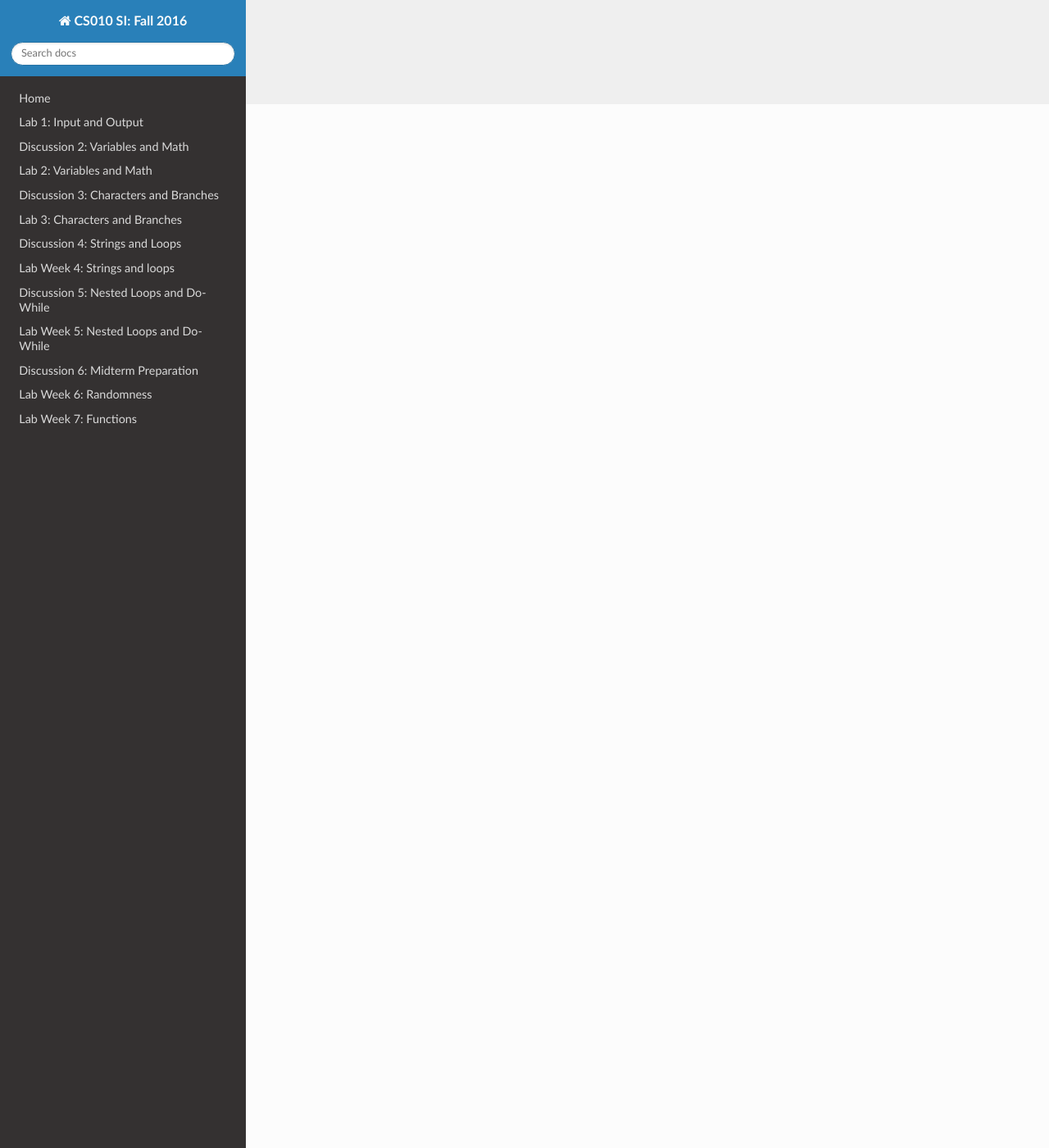
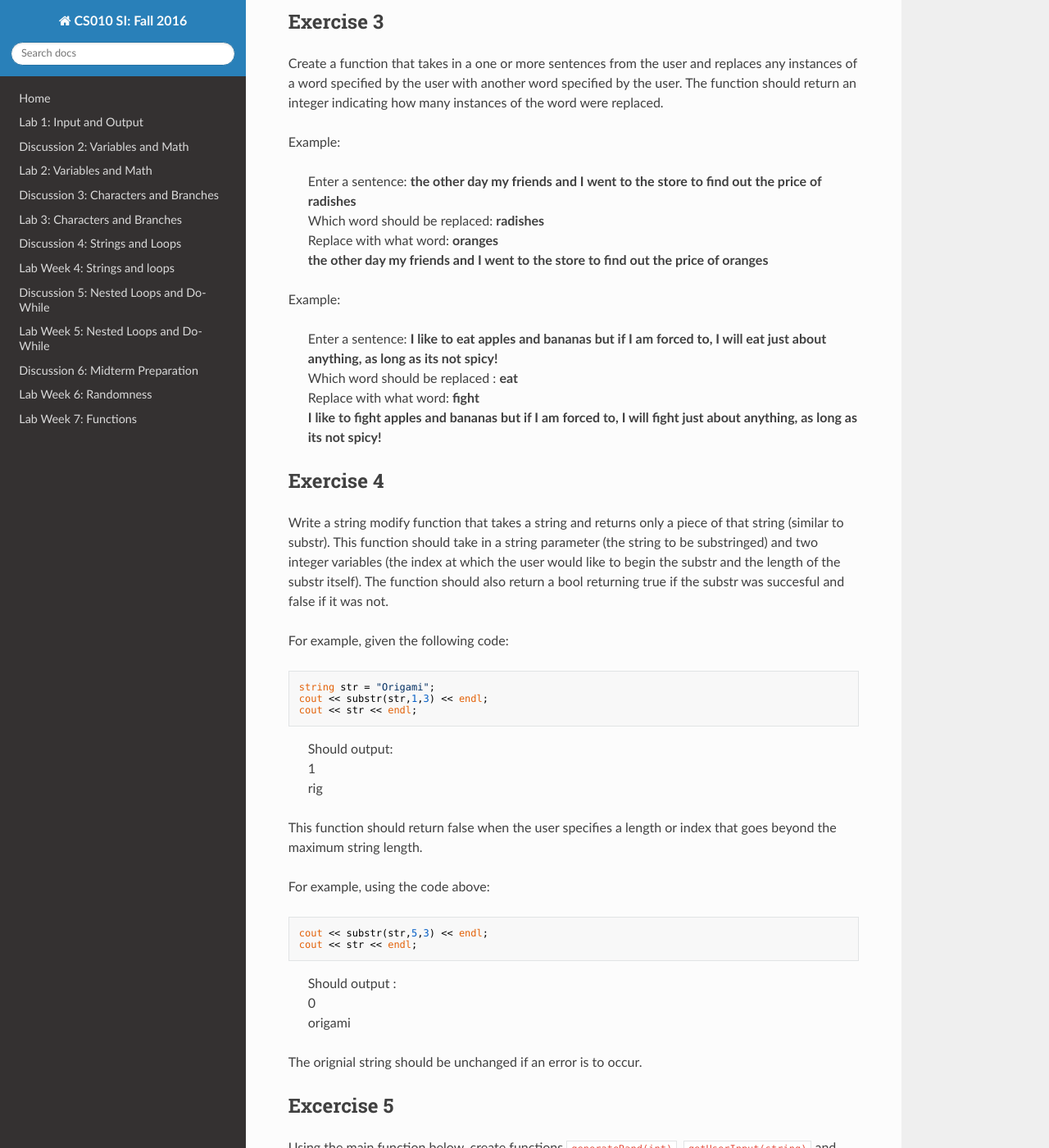
Before and after one commit to cs-si-ucr/cs10, an MkDocs documentation site: the page built from docs/lab08.md, in a window 1280 px wide and 1400 px high, scrolled down 1273 px. Shown: the whole window at 82% size. Built offline with MkDocs 1.6.1, drawn with Linux system fonts in a browser that asks for light colours; nearby versions of some CDN libraries; old or Windows-style settings are respelled for this version of MkDocs; some of the changed text lies outside the part shown.

Commit message:
Lab08completed

````diff
--- a/docs/lab08.md
+++ b/docs/lab08.md
@@ -1,3 +1,184 @@
 Exercise 1
 ---
-Write a program that takes in
+
+Write a function that gets passed in two integers and set the first
+interger passed in to hold the greater of the two integers, and the second
+interger passed in to hold the lesser of the two integers.
+
+Exmaple:
+(in main)
+```c++
+int a = 4;
+int b = 5;
+foo(a,b);
+cout << a << endl;
+cout << b << endl;
+```
+> should result in an output of: <br>
+> 4<br>
+> 5
+
+Exercise 2
+---
+Write 4 different swap functions that take in two values passed by reference
+and swaps their values. The 4 different functions swap ints, double, chars,
+and bools. In order to make these functions more useable, we will use
+`function overloading`
+to allow programers using these functions to only have to remember
+one name for all 4 functions rather than 4 different names. All of the
+functions must therefore have the same name. Which function gets called is
+then deicded based upon the variable types of the parameters.
+
+**IMPORTANT:** in order to ensure that the function
+overloading occurs, each one of your swap functions must have the same name
+(ideally swap but anything else will sufice, as long as they are all the same).
+
+Example:
+```c++
+int main(){
+	char c = 'c';
+	char a = 'a';
+	swap(a,c);
+
+	int one = 1;
+	int two = 2;
+	swap(one,two);
+
+	cout << a << " " << b << endl;
+	cout << one << " " << two << endl;
+
+	return 0;
+}
+```
+> Should print out: <br>
+> c a<br>
+> 2 1<br>
+
+In the example above, `swap(a,c)` and `swap(one,two)` are different functions
+despite having the same names. Look at the bottom of the page or ask your SI
+leader to learn more about function overloading.
+
+Exercise 3
+---
+Create a function that takes in a one or more sentences from the user and
+replaces any instances of a word specified by the user with another word
+specified by the user. The function should return an integer indicating how
+many instances of the word were replaced.
+
+Example:
+> Enter a sentence: **the other day my friends and I went to the store to find
+>			out the price of radishes**<br>
+> Which word should be replaced:  **radishes**<br>
+> Replace with what word: **oranges**<br>
+> **the other day my friends and I went to the store to find out the price
+> of oranges**
+
+Example:
+> Enter a sentence: **I like to eat apples and bananas but if I am forced to,
+> 		 I will eat just about anything, as long as its not
+>		 spicy!**<br>
+> Which word should be replaced : **eat**<br>
+> Replace with what word: **fight** <br>
+> **I like to fight apples and bananas but if I am forced to, I will fight
+>	just about anything, as long as its not spicy!**
+
+Exercise 4
+---
+
+Write a string modify function that takes a string and returns only a piece of
+that string (similar to substr). This function should take in a string
+parameter (the string to be substringed) and two integer variables (the index
+at which the user would like to begin the substr and the length of the substr
+itself). The function should also return a bool returning true if the substr
+was succesful and false if it was not.
+
+For example, given the following code:
+```c++
+string str = "Origami";
+cout << substr(str,1,3) << endl;
+cout << str << endl;
+```
+> Should output: <br>
+> 1<br>
+> rig<br>
+
+This function should return false when the user specifies a length or index
+that goes beyond the maximum string length.
+
+For example, using the code above:
+```c++
+cout << substr(str,5,3) << endl;
+cout << str << endl;
+```
+> Should output :<br>
+> 0<br>
+> origami<br>
+
+The orignial string should be unchanged if an error is to occur.
+
+Excercise 5
+---
+
+Using the main function below, create functions `generateRand(int)`,
+`getUserInput(string)` and `playGuessingGame(bool, int, int)`. In the function
+headers given to you, which parameters should be passed by reference and
+the return types of the functions have not been specified.
+
+Function `generateRand(int)` should generate a random number between 1-20.<br>
+Function `getUserInput(string)` prompts the user if they would like to continue
+playing this game. The program should continue to run until the user enters
+"exit". Feel free to edit the main function or the the way this function works
+to better specify the user would like to exit.<br>
+Function `playGuessingGame(bool, int, int)` should take the random number
+generated by `generateRand(int)` and have the user attempt to guess that
+number `maxAttempts` number of times. If the user correctly guesses the number,
+the the bool `winStatus` is set to true, otherwise it is set to false.
+Regardless of the winStatus, the number of tries it took for the user
+to guess the number is set to numTries.
+
+
+```c++
+int main(){
+	int randInt = 0;
+	string userInput;
+	bool winStatus = false;
+	int numTries = 0;
+	int maxAttempts = 3;
+
+	while(userInput != "exit" || !winStatus){
+		generateRand(randInt);
+		numTries = playGuessingGame(winStatus, randInt, maxAttempts);
+		if(!winStatus){
+			getUserInput(userInput);
+		}
+	}
+
+	cout << "It took you " << numTries << "to get the value ";
+	if(winStatus){
+		cout << "correct!" << endl;
+	}
+	else{
+		cout << "incorrect!" << endl;
+	}
+
+	return 0;
+}
+```
+Example:
+> A random number has been generated <br>
+> What is your guess? (you have 3 attempts remaining): **1**<br>
+> INCORRECT!<br>
+> What is your guess? (you have 2 attempts remainiing): **2**<br>
+> INCORRECT! <br>
+> What is your guess? (you have 1 attempt remaining): **12**<br>
+> INCORRECT! <br>
+> Enter exit if you no longer want to play: **no** <br>
+><br>
+> A random number has been generated <br>
+> What is your guess? (you have 3 attempts remaining): **1**<br>
+> CORRECT!<br>
+> It took you 1 try to get the value correct!
+
+Extra Help
+---
+* [More on function overloading](http://www.learncpp.com/cpp-tutorial/76-function-overloading/)
````
